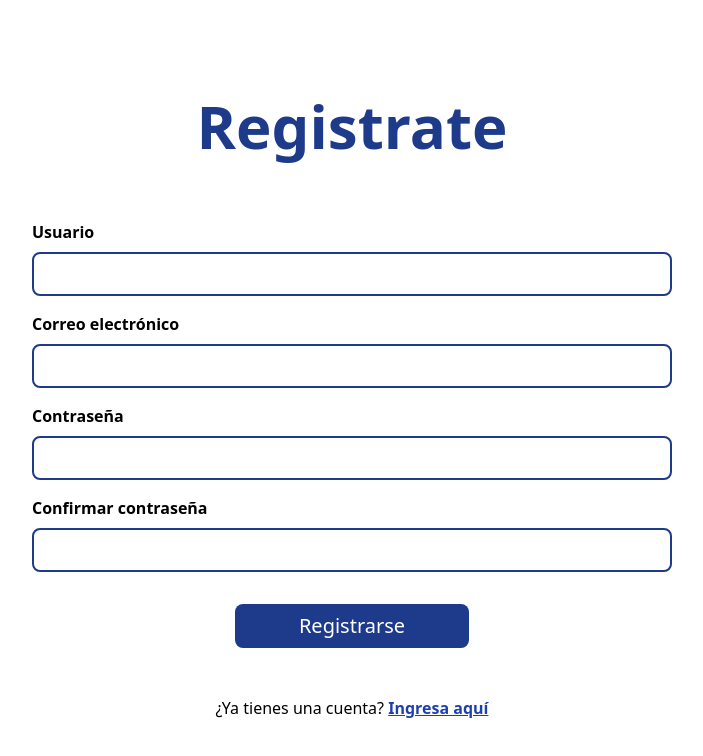
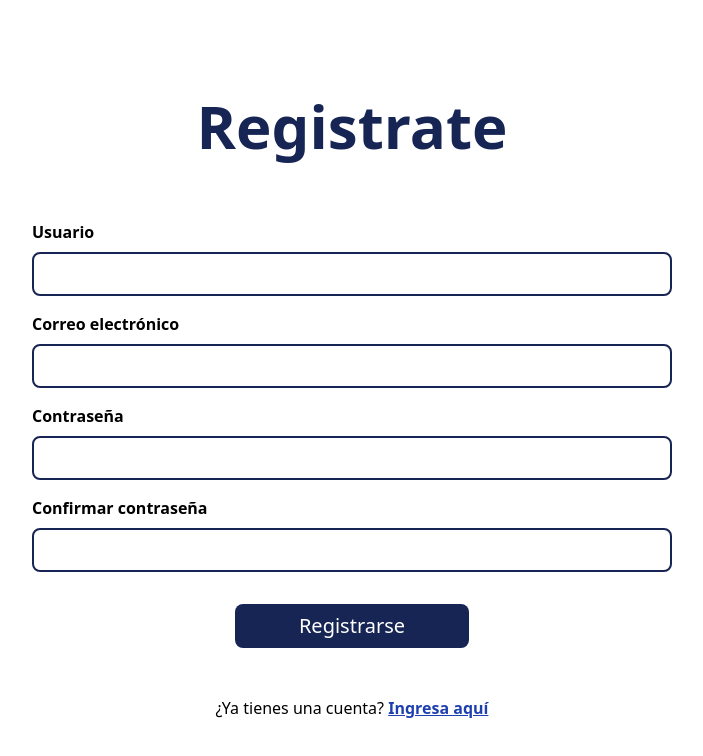
Before and after one commit to borisjvc/Mecanicar, a React (Vite) app in the folder frontend/: page /registro in a window 1280 px wide. Shown: the top 756 px of the page, without its empty margins (288-991 px from the left). Built offline with nearby package versions, Linux system fonts and the light colour scheme.

Commit message:
color corregido

```diff
--- a/frontend/src/components/dashboard.jsx
+++ b/frontend/src/components/dashboard.jsx
@@ -8,7 +8,7 @@ import {
 } from "@fortawesome/free-solid-svg-icons";
 import logo from "../assets/logo.png";
 
-const VerticalDashboard = () => {
+function VerticalDashboard () {
   return (
     <div className="flex h-screen">
       <div className="w-1/6 bg-blue-950 text-white p-4">
@@ -19,30 +19,31 @@ const VerticalDashboard = () => {
             href="/"
             className="text-white no-underline flex items-center py-6 px-4 rounded-lg mb-2 hover:bg-blue-800 hover:text-white"
           >
-            <FontAwesomeIcon icon={faHome} className="mr-2" />
+            <FontAwesomeIcon icon={faHome} className="mr-4" />
             Inicio
           </a>
           <a
             href="/agregar"
             className="text-white no-underline flex items-center py-6 px-4 rounded-lg mb-2 hover:bg-blue-800 hover:text-white"
           >
-            <FontAwesomeIcon icon={faPlus} className="mr-2" />
+            <FontAwesomeIcon icon={faPlus} className="mr-4" />
             Agregar Servicio
           </a>
           <a
             href="/gestionar"
             className="text-white no-underline flex items-center py-6 px-4 rounded-lg mb-2 hover:bg-blue-800 hover:text-white"
           >
-            <FontAwesomeIcon icon={faClock} className="mr-2" />
+            <FontAwesomeIcon icon={faClock} className="mr-4" />
             Servicios Pendientes
           </a>
           <a
             href="/realizados"
             className="text-white no-underline flex items-center py-6 px-4 rounded-lg mb-2 hover:bg-blue-800 hover:text-white"
           >
-            <FontAwesomeIcon icon={faCheckSquare} className="mr-2" />
+            <FontAwesomeIcon icon={faCheckSquare} className="mr-4" />
             Servicios Realizados
           </a>
+
         </nav>
       </div>
     </div>
--- a/frontend/src/pages/registro.jsx
+++ b/frontend/src/pages/registro.jsx
@@ -3,7 +3,7 @@ import React from "react";
 function Registro() {
   return (
     <div className="mt-16 ml-200 mb-200 p-8">
-      <h1 className="font-bold text-6xl text-center text-blue-900 mb-8">
+      <h1 className="font-bold text-6xl text-center text-blue-950 mb-8">
         Registrate
       </h1>
       <form className="flex flex-col p-8 mx-64">
@@ -11,7 +11,7 @@ function Registro() {
           Usuario
         </label>
         <input
-          className="px-4 py-2 border-2 rounded-lg mb-4 border-blue-900"
+          className="px-4 py-2 border-2 rounded-lg mb-4 border-blue-950"
           type="text"
           id="text"
           name="text"
@@ -22,7 +22,7 @@ function Registro() {
           Correo electrónico
         </label>
         <input
-          className="px-4 py-2 border-2 rounded-lg mb-4 border-blue-900"
+          className="px-4 py-2 border-2 rounded-lg mb-4 border-blue-950"
           type="email"
           id="email"
           name="email"
@@ -33,7 +33,7 @@ function Registro() {
           Contraseña
         </label>
         <input
-          className="px-4 py-2 border-2 rounded-lg mb-4 border-blue-900"
+          className="px-4 py-2 border-2 rounded-lg mb-4 border-blue-950"
           type="password"
           id="password"
           name="password"
@@ -44,7 +44,7 @@ function Registro() {
           Confirmar contraseña
         </label>
         <input
-          className="px-4 py-2 border-2 rounded-lg mb-8 border-blue-900"
+          className="px-4 py-2 border-2 rounded-lg mb-8 border-blue-950"
           type="password"
           id="confirmPassword"
           name="confirmPassword"
@@ -52,7 +52,7 @@ function Registro() {
         />
 
         <button
-          className="px-16 py-2 bg-blue-900 text-white rounded-lg cursor-pointer text-xl self-center"
+          className="px-16 py-2 bg-blue-950 text-white rounded-lg cursor-pointer text-xl self-center hover:bg-blue-900"
           type="submit"
         >
           Registrarse
```
